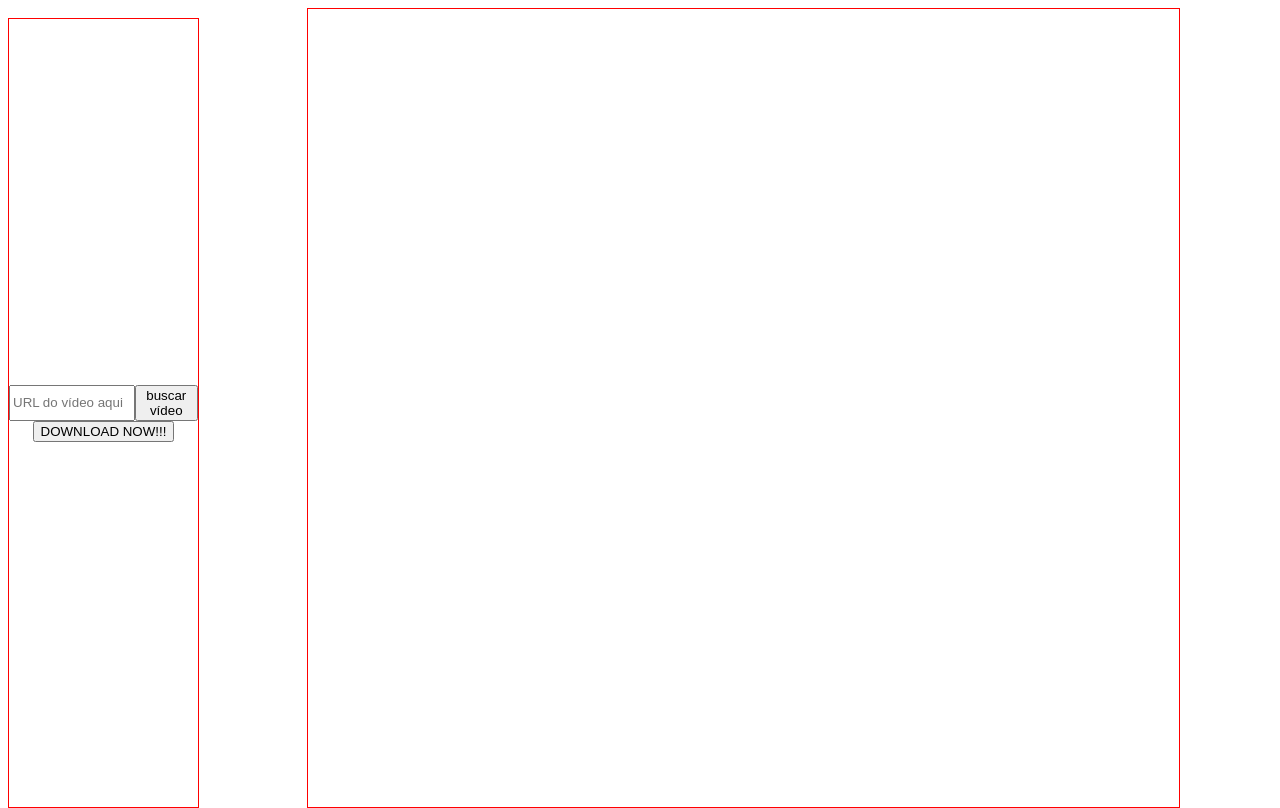
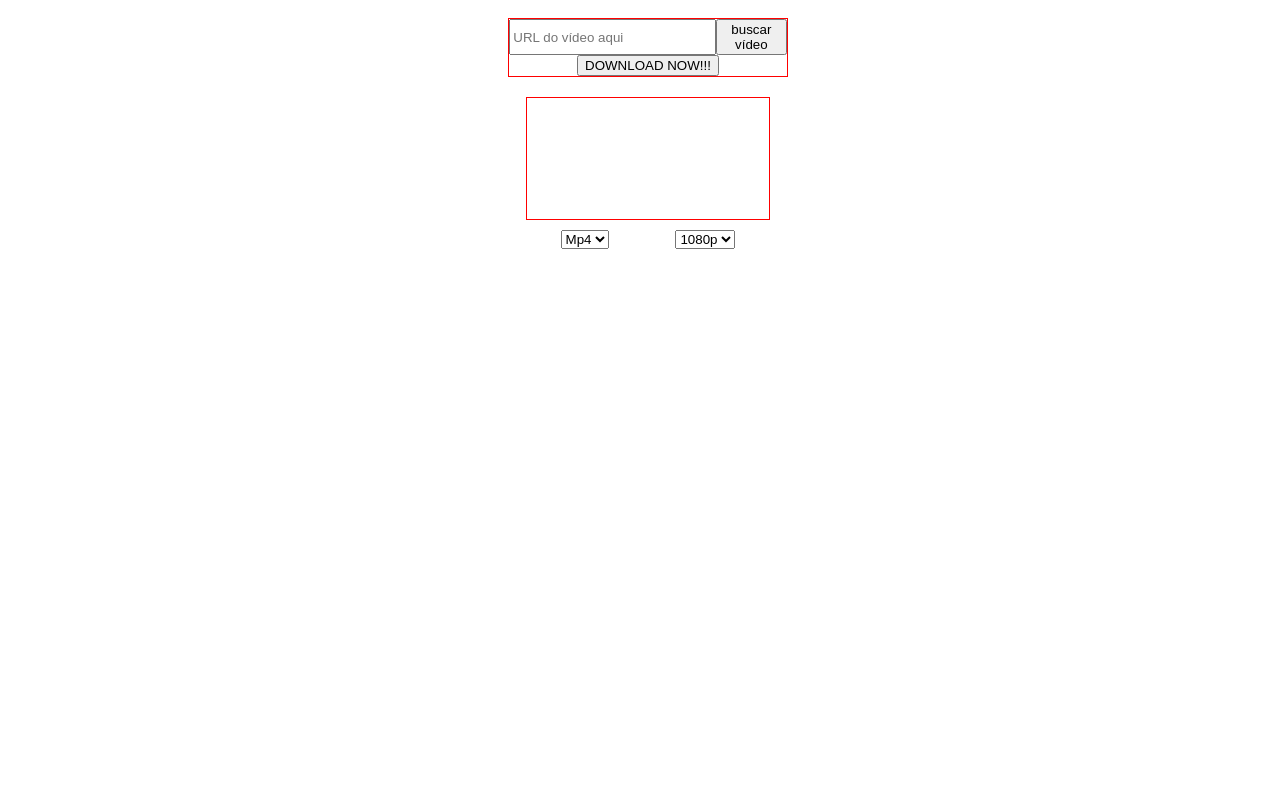
Before and after one commit to DAMULIHUE/youtube-downloader-site, a website: page public/index.html in a window 1280 px wide. Drawn offline with Linux system fonts and the light colour scheme.

Commit message:
new features: resolution | no support to mp3 files

```diff
--- a/public/index.html
+++ b/public/index.html
@@ -16,8 +16,21 @@
 				</video>
 			</div>
 			<div class="video-div">
-				<video class="video-window" id="main-video" type="video/mp4" download>
+				<video class="video-window" id="main-video" type="video/mp4" download></video>
+
+				<div class="video-options">
+					<select id="vid-format">
+						<option id="mp4" value="mp4">Mp4</option>
+						<option id="mp3" value="mp3">Mp3</option>
+					</select>
+					<select id="vid-resolution">
+						<option id="1080" value="1080p (HD)">1080p</option>
+						<option id="720" value="720p">720p</option>
+						<option id="480" value="480p">480p</option>
+					<select>
+				</div>
 			</div>
+
 
 </main>
 
@@ -27,6 +40,8 @@
 			const inputText = document.getElementById("url");
 			const inputButton = document.getElementById("enter");
 			const url = `http://localhost:6969/video`;
+			const formats = document.getElementById("vid-format");
+			const resolutions = document.getElementById("vid-resolution");
 
 			inputButton.addEventListener("click", getVideo, false);
 			async function getVideo(){
@@ -34,10 +49,11 @@
 					method: 'POST',
 					headers :{
 						"Content-Type": 'application/json',
-						"Access-Control-Allow-Origin": "https://revolution-tooth-bikes-answering.trycloudflare.com"
 					},
 					body: JSON.stringify({
-						url: inputText.value
+						url: inputText.value,
+						format: formats.options[ formats.selectedIndex ].value,
+						resolution: resolutions.options[ resolutions.selectedIndex ].value
 					})
 				})
 				.then(output => output.blob())
--- a/public/style.css
+++ b/public/style.css
@@ -6,13 +6,19 @@ html, body{
 
 main{
 	display: flex;
-	flex-direction: column-reverse;
+	align-items: center;
+	/* justify-content: column-reverse; */
+	flex-direction: column;
 }
 
 .video-div{
 
 	display: flex;
 	justify-content: center;
+	align-items: center;
+	flex-direction: column;
+
+	margin: 20px;
 }
 
 .video-window{
@@ -20,6 +26,15 @@ main{
 	width: 80%;
 	height: auto;
 	border: red 1px solid;
+}
+
+.video-options{
+
+	display: flex;
+	width: 80%;
+	justify-content: space-around;
+
+	margin: 10px;
 }
 
 .insertURL{
@@ -39,7 +54,8 @@ main{
 	flex-direction: row;
 }
 
-@media (min-width: 1200px) {
+/*
+@media (min-width: 0px) {
 	html, body{
 		width:80%;
 		width:100%;
@@ -49,6 +65,7 @@ main{
 
 		display: flex;
 		flex-direction: row;
-		justify-content: space-around;
+		justify-content: center;
 	}
 }
+*/
```
Also changed, not shown: server.js (+9 -8 lines).
